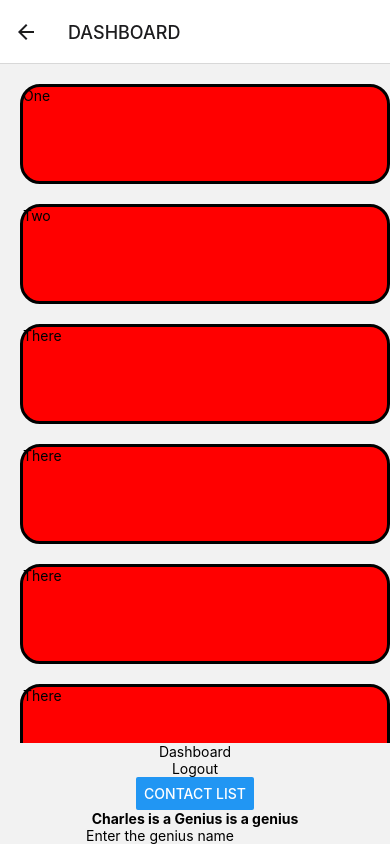
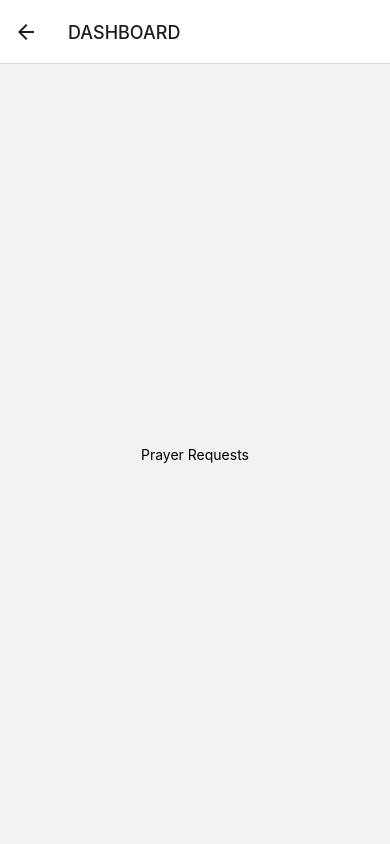
Before and after one commit to CharlesKasasira/learning-react-native, a React Native app: screen /Dashboard in a window 390 px wide. Built offline with nearby package versions, Linux system fonts and the light colour scheme.

Commit message:
PrayerRequestScreen

```diff
--- a/App.js
+++ b/App.js
@@ -11,6 +11,7 @@ import { NavigationContainer } from '@react-navigation/native'
 import LoginScreen from './screens/LoginScreen'
 import DashboardScreen from './screens/DashboardScreen'
 import ContactScreen from './screens/ContactScreen'
+import PrayerRequestScreen from './screens/PrayerRequestScreen'
 import { createNativeStackNavigator } from '@react-navigation/native-stack'
 
 const App = () => {
@@ -21,7 +22,7 @@ const App = () => {
       <Stack.Navigator initialRouteName="Login" >
         <Stack.Screen name='Login' component={LoginScreen} />
         <Stack.Screen name='Dashboard' component={DashboardScreen} options={{title: 'DASHBOARD'}} />
-        <Stack.Screen name='Contact' component={ContactScreen} />
+        <Stack.Screen name='Prayer' component={PrayerRequestScreen} />
       </Stack.Navigator>
     </NavigationContainer>
   )
--- a/screens/DashboardScreen.js
+++ b/screens/DashboardScreen.js
@@ -1,60 +1,15 @@
-import { View, Text, TouchableOpacity, TextInput, Button, FlatList } from 'react-native'
+import { View, Text, TouchableOpacity } from 'react-native'
 import React, { useState } from 'react'
 import { GLOBAL_STYLES } from '../styles/style'
 
-const DashboardScreen = (props) => {
+const DashboardScreen = ({navigation}) => {
   const [ text, setText ] = useState('Charles is a Genius')
   return (
     <View style={GLOBAL_STYLES.container}>
-      {/* <View style={GLOBAL_STYLES.card}>
-        <Text>Prayer Request</Text>
-      </View>
-      <View style={GLOBAL_STYLES.card}>
-        <Text>Prayer Request</Text>
-      </View>
-      <View style={GLOBAL_STYLES.card}>
-        <Text>Prayer Request</Text>
-      </View>
-      <View style={GLOBAL_STYLES.card}>
-        <Text>Prayer Request</Text>
-      </View> */}
-
-      <FlatList
-        style={GLOBAL_STYLES.flat}
-        data={[
-          {name: 'One'},
-          {name: 'Two'},
-          {name: 'There'},
-          {name: 'There'},
-          {name: 'There'},
-          {name: 'There'},
-          {name: 'There'}
-        ]}
-
-        renderItem={({item}) => <View style={GLOBAL_STYLES.card}><Text>{item.name}</Text></View>}
-      />
-
-      <Text>Dashboard</Text>
-
       <TouchableOpacity
-        onPress={() => props.navigation.navigate('Login')}>
-            <Text>Logout</Text>
+          onPress={() => navigation.navigate('Prayer')}>
+        <Text>Prayer Requests</Text>
       </TouchableOpacity>
-      <Button title='Contact list'
-        onPress={() => props.navigation.navigate('Contact')} />
-      <Text style={GLOBAL_STYLES.geniusStaff}>{text} is a genius</Text>
-
-      <TextInput
-        placeholder='Enter the genius name'
-        onChangeText={(typed)=> {
-          setText(typed)
-        }}
-      />
-
-        {/* <Button title='Go to Login'
-            onPress={() => props.navigation.push('Login')} />
-        <Button title='Go Home'
-            onPress={() => props.navigation.popToTop()} /> */}
     </View>
   )
 }
--- /dev/null
+++ b/screens/PrayerRequestScreen.js
@@ -0,0 +1,12 @@
+import { View, Text } from 'react-native'
+import React from 'react'
+
+const PrayerRequestScreen = () => {
+  return (
+    <View>
+      <Text>PrayerRequestScreen</Text>
+    </View>
+  )
+}
+
+export default PrayerRequestScreen
```
